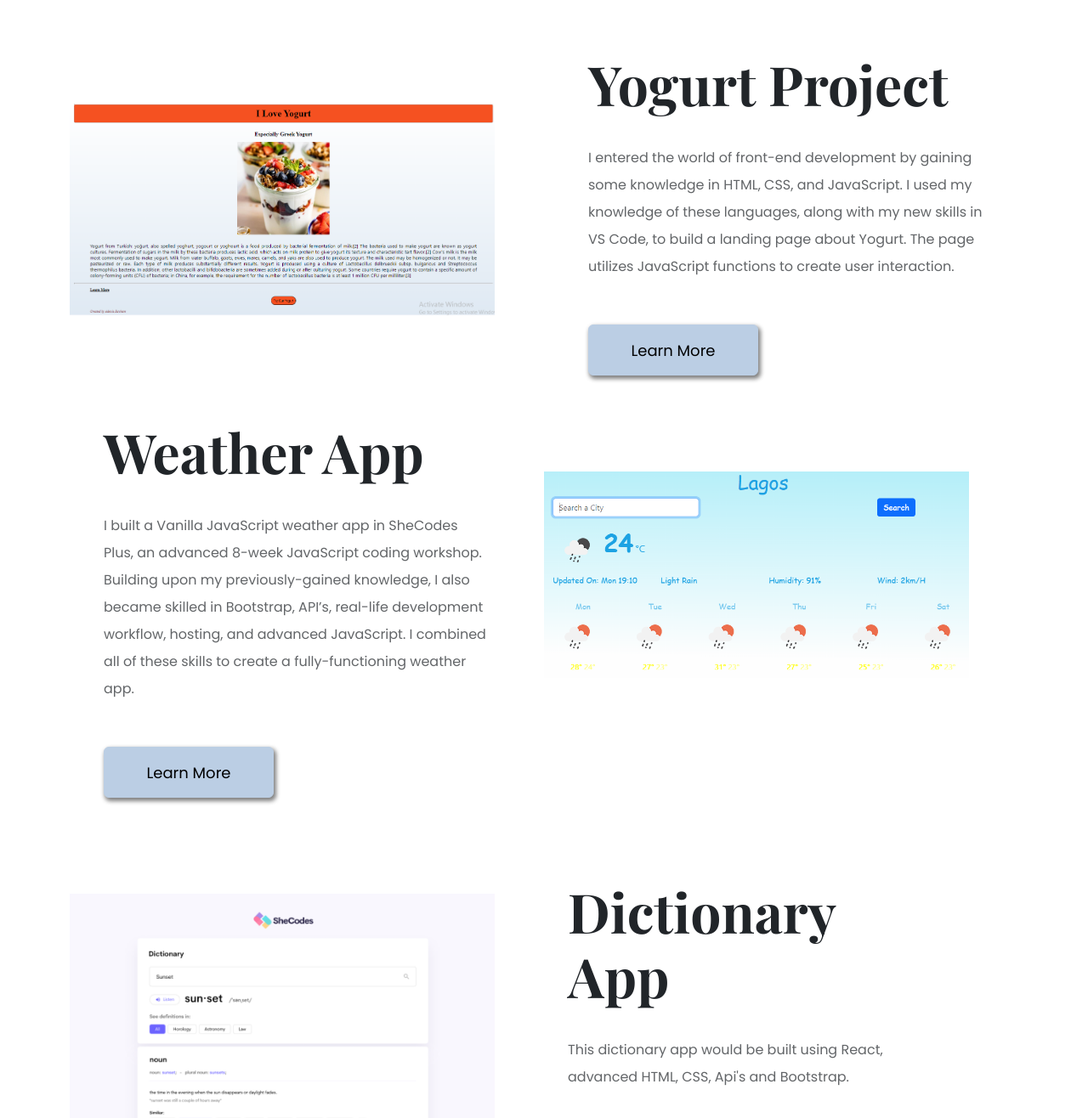
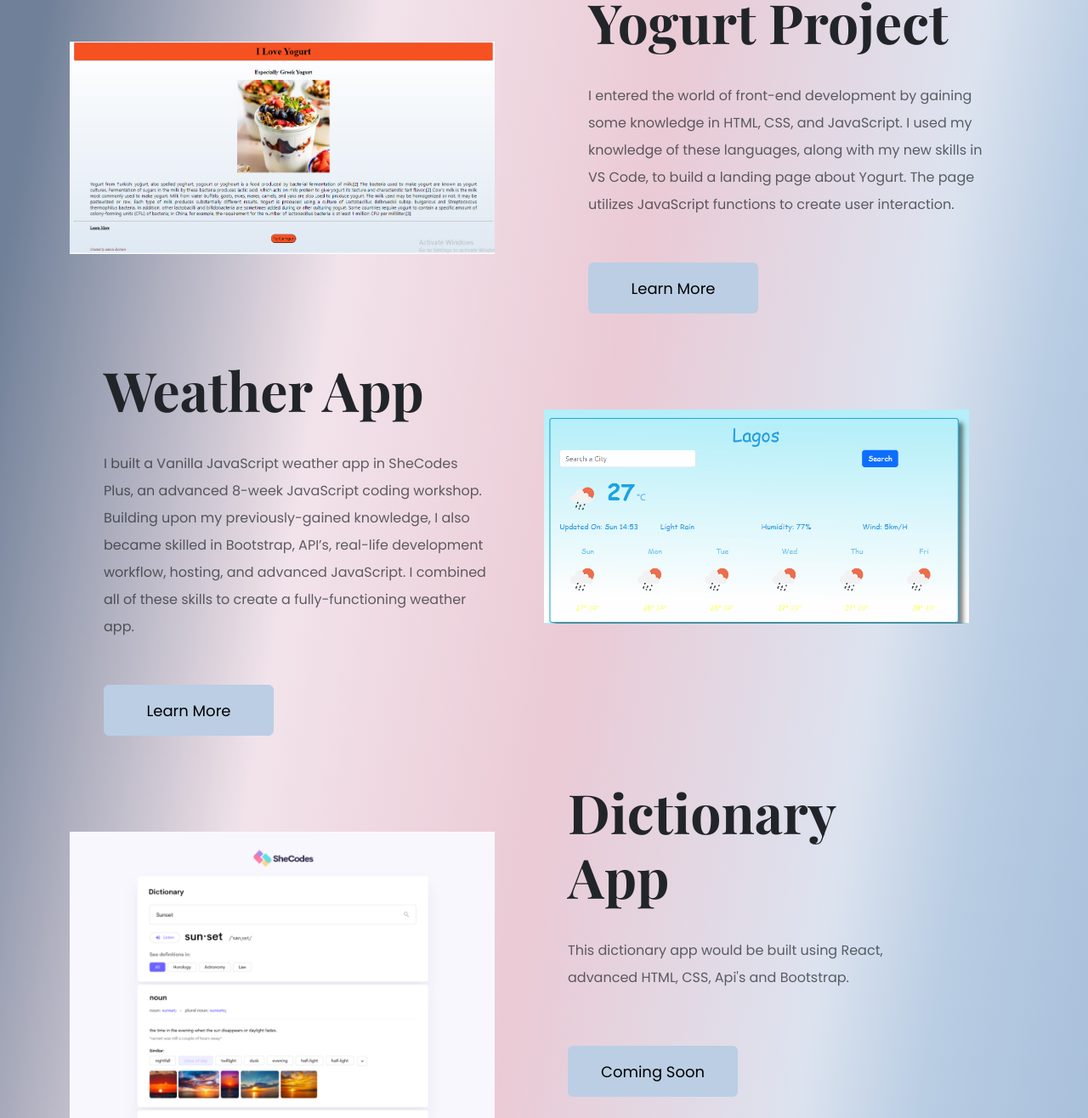
Before and after one commit to Adeolade1st/Responsive-Homepage-Project, a plain HTML site: page index.html in a window 1280 px wide. Shown: the part 779-2095 px from the top of the page at 85% size. Drawn offline with nearby package versions, Linux system fonts and the light colour scheme; a web font is replaced by a local one.

Commit message:
Update Reversed

```diff
--- a/index.html
+++ b/index.html
@@ -72,7 +72,7 @@
     <p class="feature mt-5 mb-5 fs-1">Featured Project of some of my works</p>
     <div class="container">
       <div class="row">
-        <div class="col-6">
+        <div class="col-sm">
           <img
             src="/src/myYogurtProject.PNG"
             alt="Yogurt"
@@ -81,10 +81,10 @@
             target="_new"
           />
         </div>
-        <div class="col-6">
+        <div class="col-sm">
           <h2 class="fs mt-1">Yogurt Project</h2>
           <br />
-          <p class="description pt-0">
+          <p class="description">
             I entered the world of front-end development by gaining some
             knowledge in HTML, CSS, and JavaScript. I used my knowledge of these
             languages, along with my new skills in VS Code, to build a landing
@@ -102,7 +102,7 @@
         </div>
 
         <div class="row">
-          <div class="col-6">
+          <div class="col-sm">
             <h2 class="fs mt-1">Weather App</h2>
             <br />
             <p class="description">
@@ -124,9 +124,9 @@
             </div>
           </div>
 
-          <div class="col-6">
+          <div class="col-sm">
             <img
-              src="/src/weatherMy.PNG"
+              src="/src/weath.PNG"
               alt="Yogurt"
               width="500px"
               class="img-fluid"
@@ -135,7 +135,7 @@
           </div>
 
           <div class="row">
-            <div class="col-6">
+            <div class="col-sm">
               <img
                 src="/src/dictionary.png"
                 alt="Yogurt"
@@ -143,8 +143,8 @@
                 class="img-fluid"
               />
             </div>
-            <div class="col-6">
-              <h2 class="fs mt-5">Dictionary App</h2>
+            <div class="col-sm">
+              <h2 class="fs mt-1">Dictionary App</h2>
               <br />
               <p class="description">
                 This dictionary app would be built using React, advanced HTML,
@@ -153,7 +153,7 @@
               <div>
                 <a
                   href="#important"
-                  class="btn btn-branding-outline mt-5 mb-5"
+                  class="btn btn-branding-outline mt-3 mb-5"
                   id="progress"
                   >Coming Soon</a
                 >
--- a/src/index.css
+++ b/src/index.css
@@ -32,7 +32,7 @@
 .hero {
     text-align: center;
     background-color: var(--background-color);
-
+    background: linear-gradient(99.6deg, rgb(112, 128, 152) 10.6%, rgb(242, 227, 234) 32.9%, rgb(234, 202, 213) 52.7%, rgb(220, 227, 239) 72.8%, rgb(185, 205, 227) 81.1%, rgb(154, 180, 212) 102.4%);
 }
 
 
@@ -44,13 +44,11 @@
         line-height: 27px;
         padding: 15px 30px;
         font-family: var(--primary-Font-Style);
-        box-shadow: 2px 3px 5px 1px gray;
 }
 
 .btn-branding:hover {
     background-color: #BBCEE4;
     color: #6C63FF;
-    font-size: 20px;
 }
 
 .hello {
@@ -68,9 +66,9 @@
 
 .feature {
     text-align: center;
-    line-height: 2.5;
-    font-weight: 30px;
-    size: 12px;
+    line-height: 27px;
+    font-weight: 400px;
+    size: 18px;
     color: black;
     font-family: var(--primary-Font-Style);
 
@@ -113,7 +111,6 @@
     width: 200px;
     height: 60px;
     margin-top: 50px;
-    box-shadow: 2px 3px 5px 1px gray;
 
 }
 
@@ -121,7 +118,6 @@
     background-color: #BBCEE4;
     border-color: #BBCEE4;
     color: #6C63FF;
-
 }
 
 .col{
@@ -137,11 +133,6 @@
 .img-fluid{
     margin-top: 65px;
 }
-
-
-
-
-
 
 .fa-github{
     margin-right: 40px;
@@ -185,8 +176,7 @@ color: #6C63FF;
     max-width: 960px;
     padding-left: 80px ;
     margin-bottom: 50px;
-    margin-top: 180px;
-    box-shadow: 2px 3px 5px 5px grey;
+    margin-top: 100px;
 
 
 }
@@ -246,7 +236,9 @@ a:hover{
 
 }
 
-
+body {
+background: linear-gradient(99.6deg, rgb(112, 128, 152) 10.6%, rgb(242, 227, 234) 32.9%, rgb(234, 202, 213) 52.7%, rgb(220, 227, 239) 72.8%, rgb(185, 205, 227) 81.1%, rgb(154, 180, 212) 102.4%);
+}
 
 
 h4 {
```
